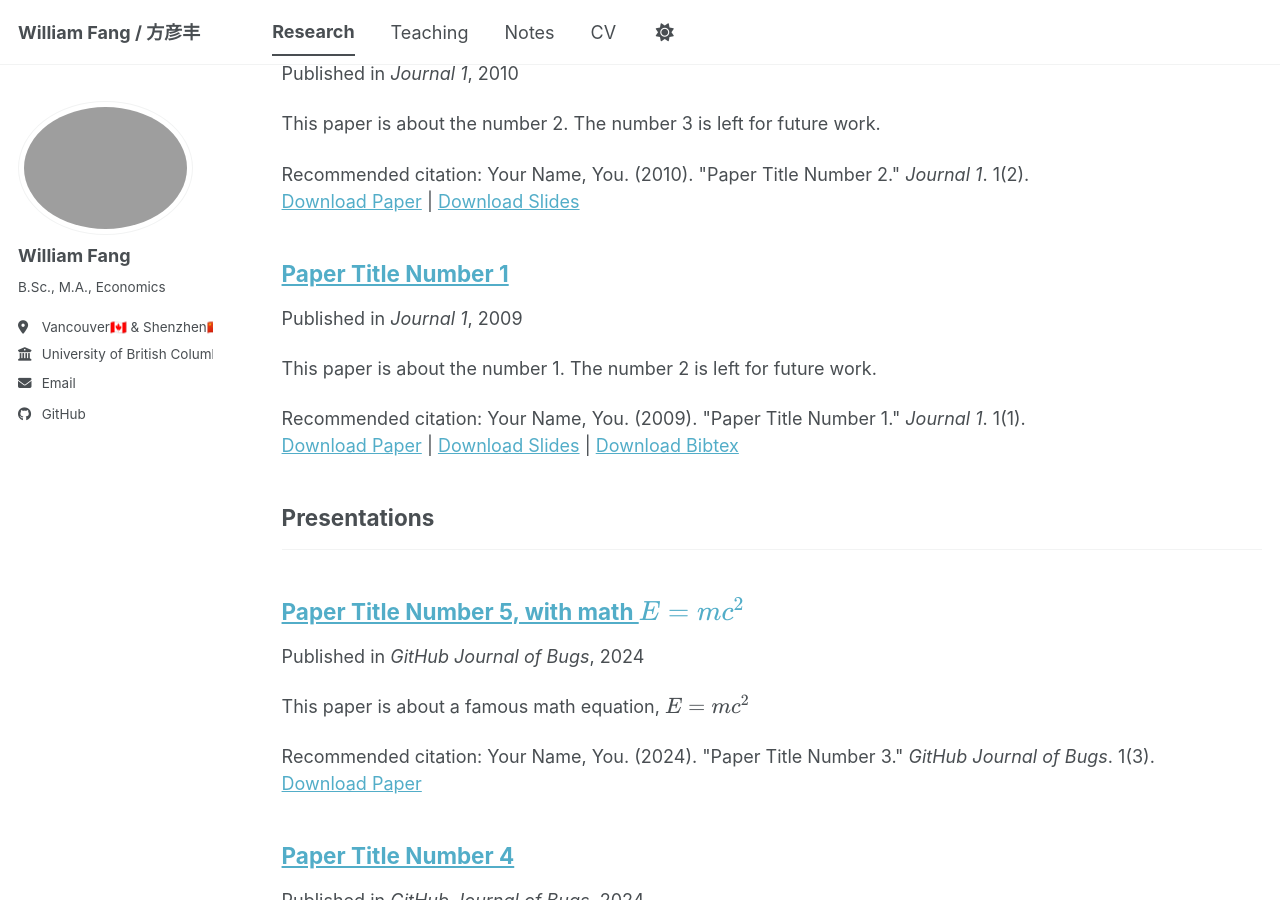
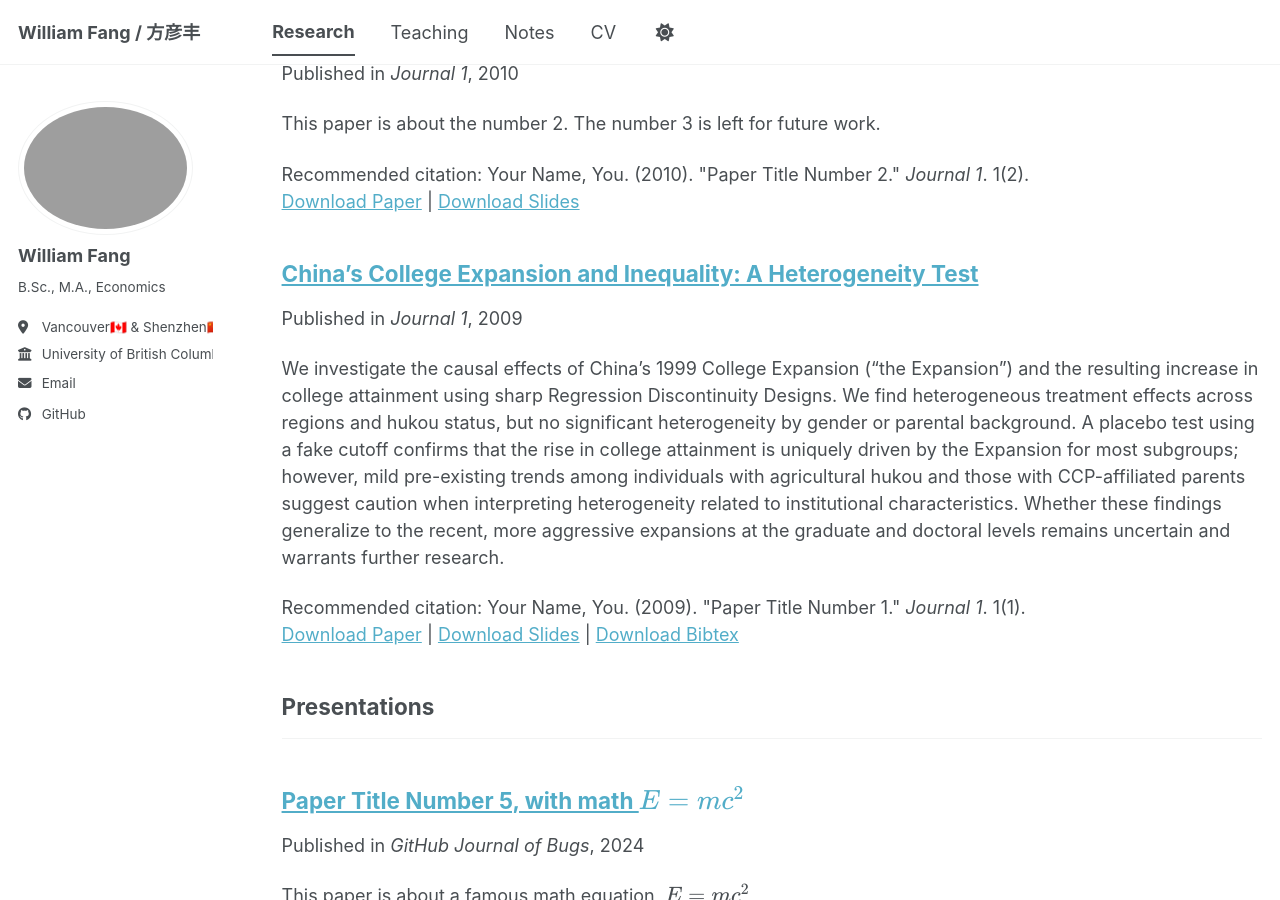
Before and after one commit to will-yanfeng-fang/will-yanfeng-fang.github.io, a Jekyll site: the page built from _pages/publications.html, in a window 1280 px wide and 900 px high, scrolled down 495 px. Built offline with Jekyll 4.4.1, drawn with Linux system fonts in a browser that asks for light colours; a script bundle is joined from its source files by our own code; library files that are not in the unit come from our copies.

Commit message:
Update 2009-10-01-paper-title-number-1.md

```diff
--- a/_publications/2009-10-01-paper-title-number-1.md
+++ b/_publications/2009-10-01-paper-title-number-1.md
@@ -1,9 +1,9 @@
 ---
-title: "Paper Title Number 1"
+title: "China’s College Expansion and Inequality: A Heterogeneity Test"
 collection: publications
 category: manuscripts
 permalink: /publication/2009-10-01-paper-title-number-1
-excerpt: 'This paper is about the number 1. The number 2 is left for future work.'
+excerpt: 'We investigate the causal effects of China’s 1999 College Expansion (“the Expansion”) and the resulting increase in college attainment using sharp Regression Discontinuity Designs. We find heterogeneous treatment effects across regions and hukou status, but no significant heterogeneity by gender or parental background. A placebo test using a fake cutoff confirms that the rise in college attainment is uniquely driven by the Expansion for most subgroups; however, mild pre-existing trends among individuals with agricultural hukou and those with CCP-affiliated parents suggest caution when interpreting heterogeneity related to institutional characteristics. Whether these findings generalize to the recent, more aggressive expansions at the graduate and doctoral levels remains uncertain and warrants further research.'
 date: 2009-10-01
 venue: 'Journal 1'
 slidesurl: 'https://academicpages.github.io/files/slides1.pdf'
```
